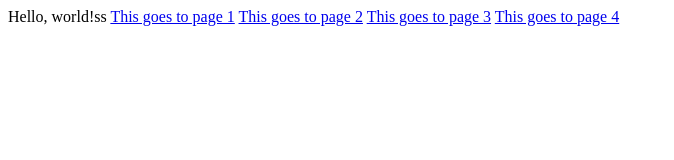
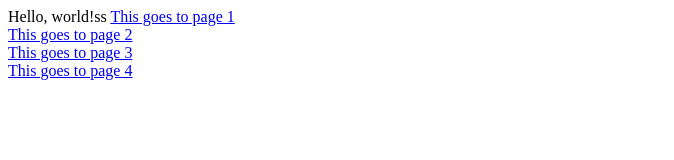
Before and after one commit to PeptronicMan/project0, a plain HTML site: page index.html in a window 1280 px wide. Shown: the whole page, without its empty margins (0-674 px from the left). Drawn offline with Linux system fonts and the light colour scheme.

Commit message:
link break

```diff
--- a/index.html
+++ b/index.html
@@ -5,9 +5,9 @@
     </head>
     <body>
         Hello, world!ss
-        <a href = "page1.html">This goes to page 1<a>
-        <a href = "page2.html">This goes to page 2<a>
-        <a href = "page3.html">This goes to page 3<a>
+        <a href = "page1.html">This goes to page 1<a> <br>
+        <a href = "page2.html">This goes to page 2<a> <br>
+        <a href = "page3.html">This goes to page 3<a> <br>
         <a href = "page4.html">This goes to page 4<a>
     </body>
 </html>
```
